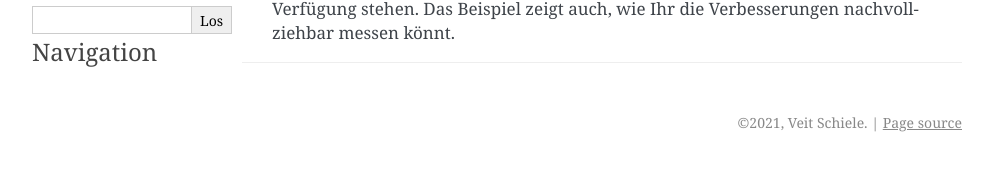
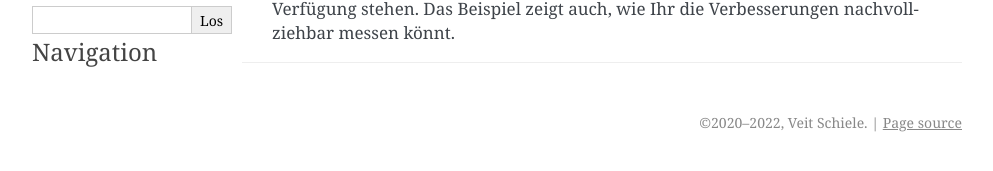
Before and after one commit to veit/dvc-example, a Sphinx documentation site: the page built from docs/index.rst, in a window 1280 px wide. Shown: the part 177-348 px from the top of the page, without its empty margins (148-1141 px from the left). Built offline with Sphinx 7.4.7, drawn with Linux system fonts in a browser that asks for light colours.

Commit message:
:page_facing_up: Update copyright information

```diff
--- a/docs/conf.py
+++ b/docs/conf.py
@@ -18,7 +18,7 @@
 # -- Project information -----------------------------------------------------
 
 project = 'DVC example'
-copyright = '2021, Veit Schiele'
+copyright = '2020–2022, Veit Schiele'
 author = 'Veit Schiele'
 
 # The full version, including alpha/beta/rc tags
```
